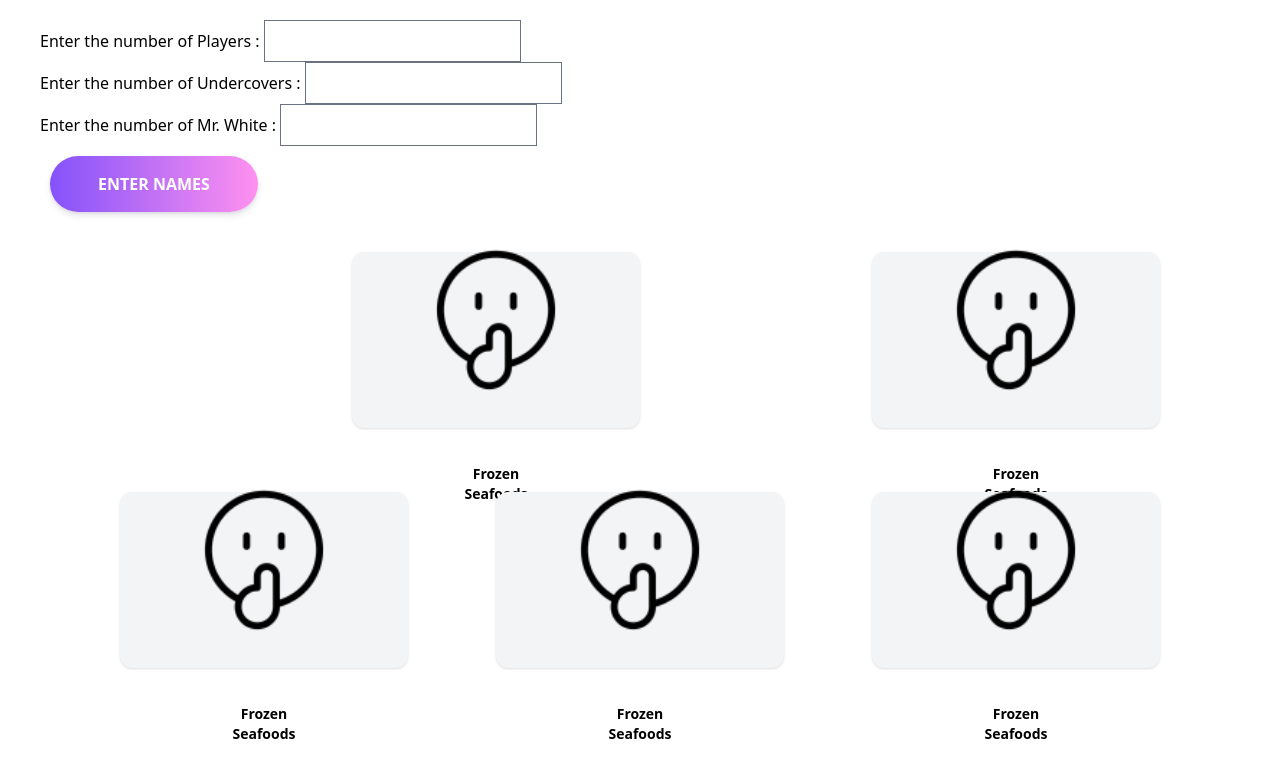
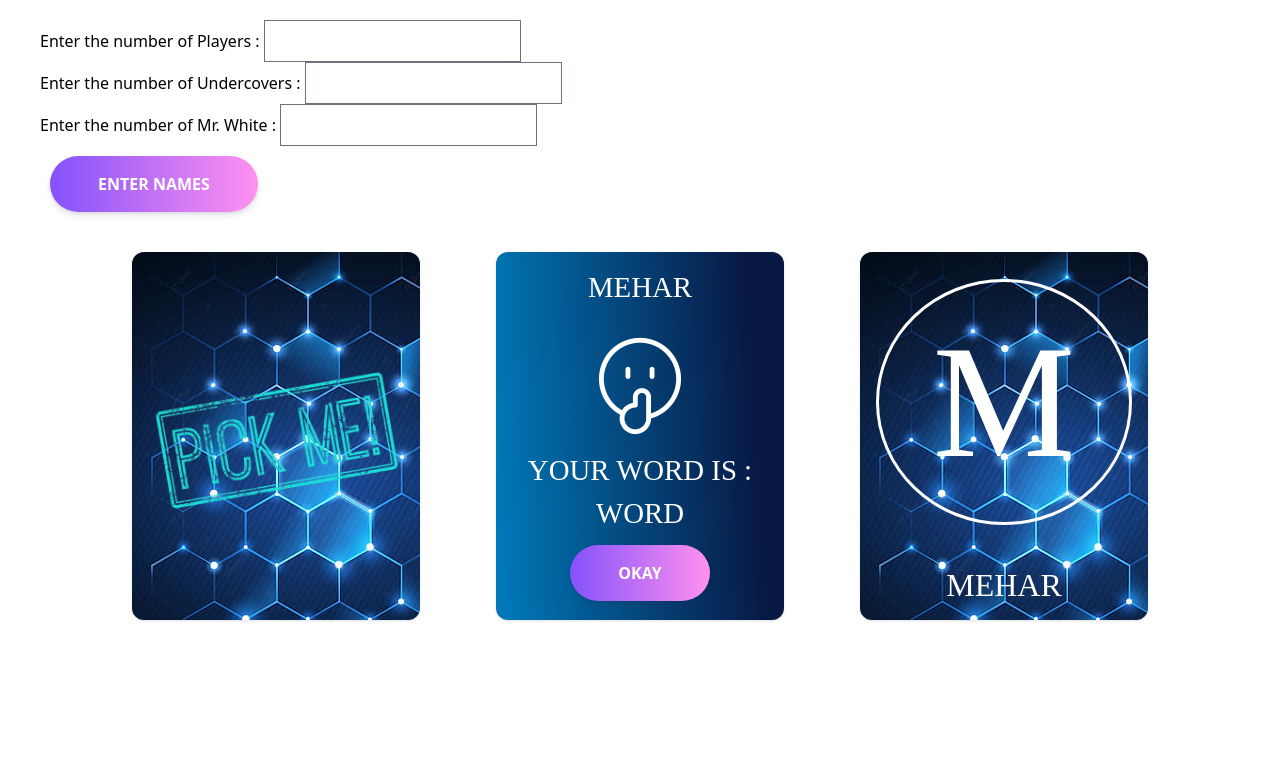
Before and after one commit to MeharPatelSrkay/Undercover_game, a website: page game.html in a window 1280 px wide. Drawn offline with nearby package versions, Linux system fonts and the light colour scheme.

Commit message:
incomplete

```diff
--- a/game.css
+++ b/game.css
@@ -1,9 +1,27 @@
+::-webkit-scrollbar{
+  display: none;
+}
+
+#turn{
+  display: flex;
+  text-transform: uppercase;
+  justify-content: center;
+  align-items: center;
+  font-size: 3em;
+  font-weight: 800;
+  font-family: 'Times New Roman', Times, serif;
+}
+
+img.pickme{
+  filter: invert(1);
+}
+
 #cardbox{
   padding: 0 5em;
   display: flex;
   flex-direction: row;
   flex-wrap: wrap;
-  justify-content: space-between;
+  justify-content: space-evenly;
   gap: 4em;
 }
 
@@ -17,8 +35,72 @@
     cursor: pointer;
 }
 
+.namefirstletter{
+  color: white;
+  margin: 0.1em 0.1em;
+  font-size: 10em;
+  font-family: 'Times New Roman', Times, serif;
+  text-transform: uppercase;
+  border: 0.02em solid white;
+  border-radius: 100%;
+  text-align: center;
+  background-image: white;
+}
+
+.namewhole{
+  color: white;
+  text-transform: uppercase;
+  text-align: center;
+  font-size: 2em;
+  font-family: 'Times New Roman', Times, serif;
+}
+
+.card.othercard{
+  color: white;
+  display: flex;
+  flex-direction: column;
+  background-image: linear-gradient( 86.3deg,  rgba(0,119,182,1) 3.6%, rgba(8,24,68,1) 87.6% );
+}
+
+.card.firstcard, .card.lastcard{
+  background-image: url('./img/bg.jpg')
+}
+
+.card .otherimg{
+  /* color: aquamarine; */
+  display: flex;
+  justify-content: center;
+  align-items: center;
+  margin-top: -1em;
+  height: 50%;
+  filter: invert(1);
+}
+
+.card .okaybtn{
+  display: flex;
+  justify-content: center;
+  text-align: center;
+  width: 100%;
+}
+
 button:disabled{
     background: grey;
+}
+
+.othername, .othertext, .otherword{
+  text-align: center;
+  font-size: 1.8em;
+  text-transform: uppercase;
+  font-family: 'Times New Roman', Times, serif;
+  word-wrap: break-word;
+}
+
+.othername{
+  margin-top: 0.2em;
+}
+
+.othertext{
+  margin-top: -1em;
 }
 
   /* .in-cardbtn{
--- a/game.html
+++ b/game.html
@@ -34,30 +34,27 @@
 
         </div>
 
-        <div id="cardbox">
         <div id="turn">
 
         </div>
-                   <!-- component -->
-            <div class="card h-44 bg-gray-100 rounded-xl flex flex-col justify-center shadow duration-300 hover:bg-white hover:shadow-xl">
+        <div id="cardbox">
+            <div id="card${j}" class="card firstcard bg-gray-100 rounded-xl flex flex-col justify-center shadow duration-300 hover:bg-white hover:shadow-xl">
+                <img class="pickme" src="./img/pickme.png" alt="img">
+                </div>
+                <div id="othercard${j}" class="card othercard bg-gray-100 rounded-xl justify-center shadow duration-300 hover:bg-white hover:shadow-xl">
+                <div id="othername${j}" class="othername ?leading-5 text-center">mehar</div>
+                <div class="otherimg">
                     <img src="./img/4049905-200.png" alt="img">
-                <span class="mt-0 text-sm ?leading-5 font-semibold text-center">Frozen<br>Seafoods</span>
                 </div>
-            <div class="card h-44 bg-gray-100 rounded-xl flex flex-col justify-center shadow duration-300 hover:bg-white hover:shadow-xl">
-                <img src="./img/4049905-200.png" alt="img">
-                <span class="mt-0 text-sm ?leading-5 font-semibold text-center">Frozen<br>Seafoods</span>
+                <div class="othertext ?leading-5 text-center">Your word is :</div>
+                <div id="otherword${j}" class="otherword ?leading-5 text-center">word</div>
+                <div class="okaybtn">
+                <button id="lastcardbutton${j}" class="popup-button">OKAY</button>
                 </div>
-            <div class="card h-44 bg-gray-100 rounded-xl flex flex-col justify-center shadow duration-300 hover:bg-white hover:shadow-xl">
-                <img src="./img/4049905-200.png" alt="img">
-                <span class="mt-0 text-sm ?leading-5 font-semibold text-center">Frozen<br>Seafoods</span>
                 </div>
-            <div class="card h-44 bg-gray-100 rounded-xl flex flex-col justify-center shadow duration-300 hover:bg-white hover:shadow-xl">
-                <img src="./img/4049905-200.png" alt="img">
-                <span class="mt-0 text-sm ?leading-5 font-semibold text-center">Frozen<br>Seafoods</span>
-            </div>
-            <div class="card h-44 bg-gray-100 rounded-xl flex flex-col justify-center shadow duration-300 hover:bg-white hover:shadow-xl">
-                <img src="./img/4049905-200.png" alt="img">
-                <span class="mt-0 text-sm ?leading-5 font-semibold text-center">Frozen<br>Seafoods</span>
+                <div id="lastcard${j}" class="card lastcard bg-gray-100 rounded-xl flex flex-col justify-center shadow duration-300 hover:bg-white hover:shadow-xl">
+                <div id="lastfirstletter${j}" class="namefirstletter">M</div>
+                <div id="lastname${j}" class="namewhole mt-5">Mehar</div>
                 </div>
         </div>
 
--- a/game.js
+++ b/game.js
@@ -114,8 +114,6 @@ function makediv(game) {
                 }
             } while (count != game.num_of_mr_white);
         }
-        console.log(game.mrwhite);
-        console.log(game.undercover);
         for(let i = 0 ; i < game.num_of_players; i++){
             names.push(document.getElementById(`names${i}`).value);
         }
@@ -148,19 +146,26 @@ function makediv(game) {
                     game.players.push(player)
                 }
             }
-            console.log(JSON.stringify(game, null, 5));
         let cardbox = document.getElementById("cardbox")
         for (let j = 0; j < game.players.length; j++) {
 
-            formattedcard = `<div id="card${j}" class="card pt-10 text-center mb-5 border-slate-950 rounded-sm border-2 px-6 mx-6 w-1/5 h-80">
-                                <p>Pick a card</p>
+            formattedcard = `<div id="card${j}" class="card firstcard bg-gray-100 rounded-xl flex flex-col justify-center shadow duration-300 hover:bg-white hover:shadow-xl">
+            <img class="pickme" src="./img/pickme.png" alt="img">
             </div>
-                            <div id="othercard${j}" style="display : none;" class="card pt-10 text-center mb-5 border-slate-950 rounded-sm border-2 px-6 mx-6 w-1/5 h-80">
-                                <p>Picked Card</p>
-                                <button id="lastcardbutton${j}" class="popup-button">Okay</button>
+            <div id="othercard${j}" style="display: none;" class="card othercard bg-gray-100 rounded-xl justify-center shadow duration-300 hover:bg-white hover:shadow-xl">
+            <div id="othername${j}" class="othername ?leading-5 text-center"></div>
+            <div class="otherimg">
+                <img src="./img/4049905-200.png" alt="img">
             </div>
-                            <div id="lastcard${j}" style="display : none;" class="card pt-10 text-center mb-5 border-slate-950 rounded-sm border-2 px-6 mx-6 w-1/5 h-80">
-
+            <div class="othertext ?leading-5 text-center">Your word is :</div>
+            <div id="otherword${j}" class="otherword ?leading-5 text-center"></div>
+            <div class="okaybtn">
+            <button id="lastcardbutton${j}" class="popup-button">OKAY</button>
+            </div>
+            </div>
+            <div id="lastcard${j}" style="display: none;" class="card lastcard bg-gray-100 rounded-xl flex flex-col justify-center shadow duration-300 hover:bg-white hover:shadow-xl">
+            <div id="lastfirstletter${j}" class="namefirstletter"></div>
+            <div id="lastname${j}" class="namewhole mt-5"></div>
             </div>`
             cardbox.innerHTML += formattedcard
         }
@@ -182,15 +187,17 @@ function makediv(game) {
                             card.classList.add("selected")
                             card.style.display = "none";
                             othercard.style.display = "block";
-                        othercard.innerHTML += `<p>${game.players[countname].name}</p>`
-                        othercard.innerHTML += `${game.players[countname].word}`
+                            document.getElementById(`othername${k}`).innerHTML = `${game.players[countname].name}`
+                            document.getElementById(`otherword${k}`).innerHTML = `${game.players[countname].word}`
                             document.getElementById(lastcardbutton).addEventListener('click', () => {
                                 flag = true
                                 othercard.style.display = "none";
                                 let lastcard = document.getElementById(lastcard_id)
-                            lastcard.innerHTML += `<p>${game.players[countname].name}'s Card</p>`
+                                document.getElementById(`lastfirstletter${k}`).innerHTML = `${game.players[countname].name[0]}`
+                                document.getElementById(`lastname${k}`).innerHTML = `${game.players[countname].name}'s Card`
                                 lastcard.style.display = "block";
                                 countname++
+                                turn.innerHTML = `${game.players[countname].name}'s Turn`
                         })
                         if(countname == game.players.length-1) {
                             turn.innerHTML = ''
@@ -214,7 +221,6 @@ function gotovote(game) {
         votebtn.disabled = true
         let votecards = document.getElementById("votecards")
         for (let i = 0; i < game.players.length; i++) {
-            console.log(game.players[i].name);
             votecards.innerHTML += `<button id="votename${i}" class="popup-button">${game.players[i].name}</button>`
         }
         un_count = 0
@@ -271,11 +277,11 @@ function gotovote(game) {
                             document.getElementById("votecards").style.display = "block"
                         })
                     }
-                    else if(white_count == game.mrwhite.length){
+                    else if(white_count == game.mrwhite.length && white_count != 0){
                         voteanswer.innerHTML = "Woohoo!! You eliminated Mr.White"
                         let playagaindiv = document.getElementById("playagaindiv")
-                        playagaindiv.innerHTML = `<button id="playagain" class="popup-button">Play Again!!!</button>`
-                        votecards.style.display = "none"
+                        // playagaindiv.innerHTML = `<button id="playagain" class="popup-button">Play Again!!!</button>`
+                        // votecards.style.display = "none"
                         // document.getElementById("playagain").addEventListener('click', () => {
                         //     document.getElementById("cardbox").innerHTML = ''
                         //     document.getElementById("vote").innerHTML = ''
--- a/style.scss
+++ b/style.scss
@@ -4,7 +4,6 @@
       display: block;
       text-align: center;
       text-decoration: none;
-      font-weight: 800;
       font-size: 1em;
       text-transform: uppercase;
       color: white;
```
Also changed, not shown: img/bg.jpg (added), img/ghost.png (added), img/pickme.png (added), try.js (line endings or trailing spaces). Lines whose indentation alone changed are shown as unchanged.
